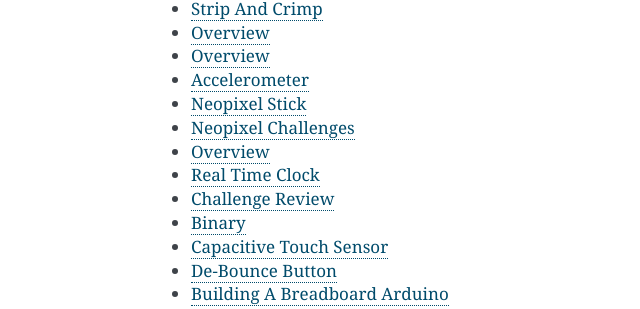
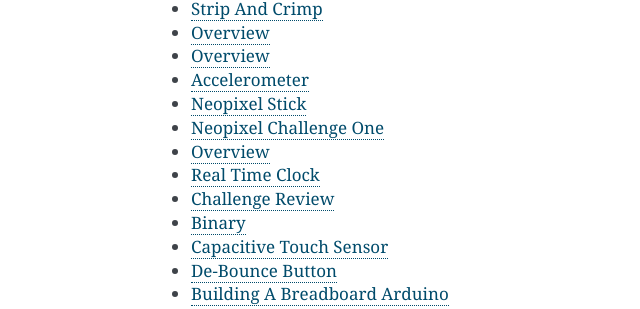
Before and after one commit to maxtkc/mvths-wiki, a Sphinx documentation site: the page built from docs/index.rst, in a window 1280 px wide and 900 px high, scrolled down 1344 px. Shown: the part 144-453 px from the top of the window, without its empty margins (259-899 px from the left). Built offline with Sphinx 7.4.7, drawn with Linux system fonts in a browser that asks for light colours; pages that are not in the unit, such as notebooks, are missing from menus.

Commit message:
Update 037a-neopixel-challenges.rst

```diff
--- a/docs/037a-neopixel-challenges.rst
+++ b/docs/037a-neopixel-challenges.rst
@@ -1,4 +1,4 @@
-Neopixel Challenges
+Neopixel Challenge One
 ==============
 
 Overview
```
